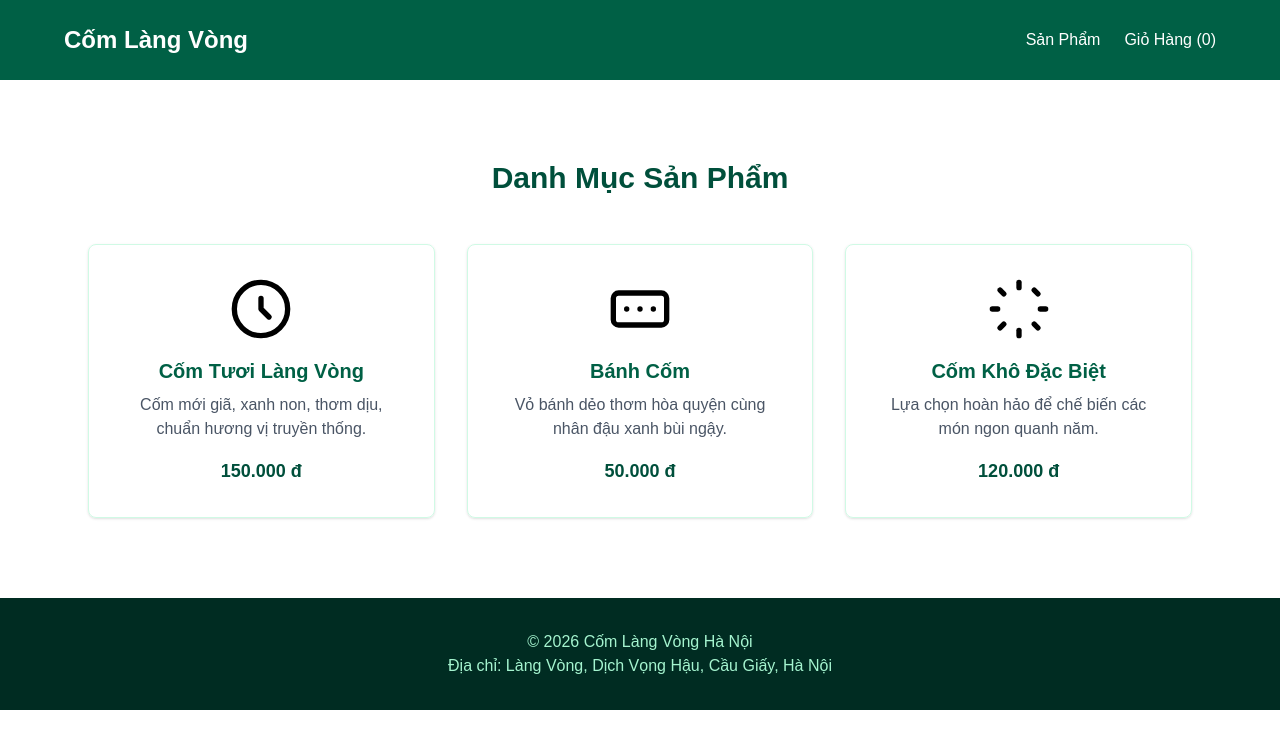
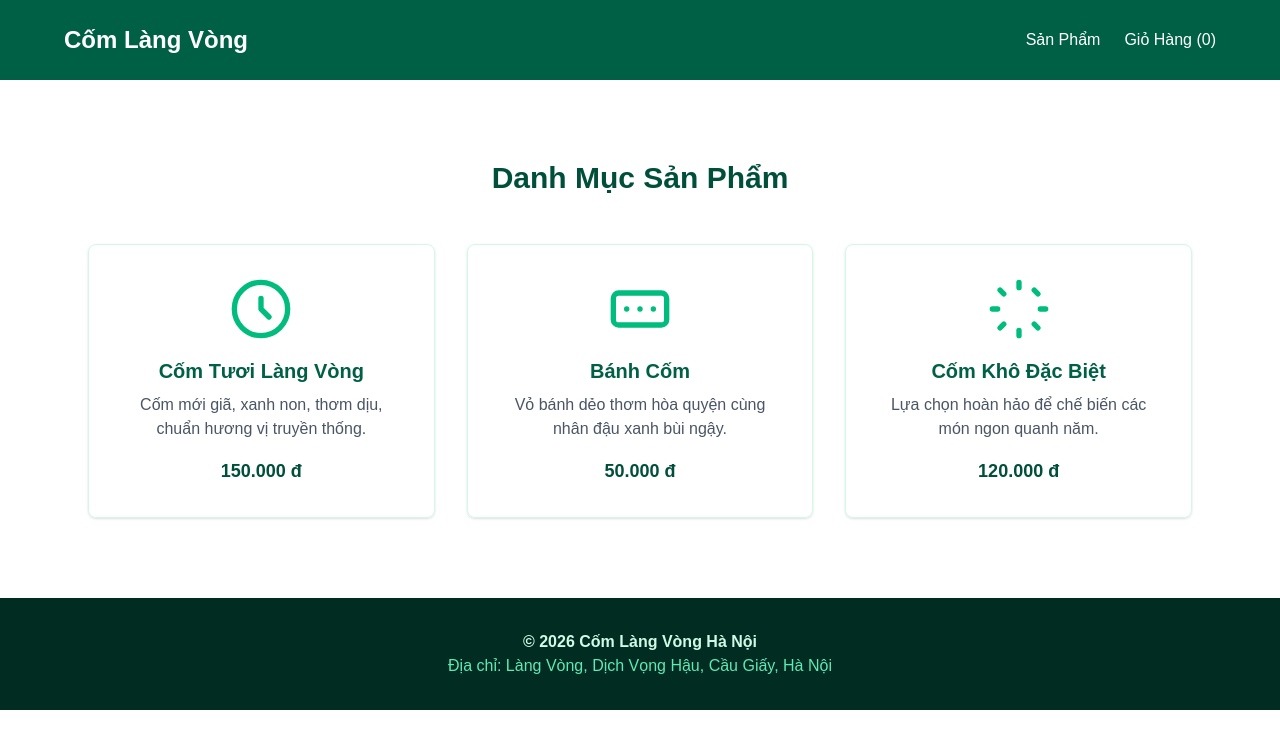
Before and after one commit to Thanh1623/ComEcommerce, a Next.js app: page /products in a window 1280 px wide. Shown: the top 748 px of the page. Built offline with nearby package versions, Linux system fonts and the light colour scheme.

Commit message:
fix: improve icon visibility and text contrast across pages

```diff
--- a/src/app/cart/page.tsx
+++ b/src/app/cart/page.tsx
@@ -1,6 +1,7 @@
 'use client';
 
 import { useCart } from '@/context/CartContext';
+import ProductIcon from '@/components/ProductIcon';
 
 export default function CartPage() {
   const { cart, removeFromCart } = useCart();
@@ -17,17 +18,17 @@ export default function CartPage() {
           {cart.map((item) => (
             <div key={item.id} className="flex justify-between items-center border p-4 rounded">
               <div className="flex items-center gap-4">
-                <img src={item.image} alt={item.name} className="w-16 h-16" />
+                <ProductIcon id={item.id} className="w-16 h-16" />
                 <div>
-                  <h3 className="font-semibold">{item.name}</h3>
-                  <p>Số lượng: {item.quantity}</p>
+                  <h3 className="font-semibold text-emerald-900">{item.name}</h3>
+                  <p className="text-gray-600">Số lượng: {item.quantity}</p>
                 </div>
               </div>
-              <p className="font-bold">{(item.price * item.quantity).toLocaleString('vi-VN')} đ</p>
-              <button onClick={() => removeFromCart(item.id)} className="text-red-500">Xóa</button>
+              <p className="font-bold text-emerald-900">{(item.price * item.quantity).toLocaleString('vi-VN')} đ</p>
+              <button onClick={() => removeFromCart(item.id)} className="text-red-500 hover:text-red-700">Xóa</button>
             </div>
           ))}
-          <div className="text-right text-2xl font-bold">
+          <div className="text-right text-2xl font-bold text-emerald-950 mt-4">
             Tổng cộng: {total.toLocaleString('vi-VN')} đ
           </div>
         </div>
--- a/src/app/products/[id]/page.tsx
+++ b/src/app/products/[id]/page.tsx
@@ -4,6 +4,7 @@ import { products } from '@/data/products';
 import { notFound } from 'next/navigation';
 import { useCart } from '@/context/CartContext';
 import { use } from 'react';
+import ProductIcon from '@/components/ProductIcon';
 
 interface ProductDetailPageProps {
   params: Promise<{ id: string }>;
@@ -21,7 +22,7 @@ export default function ProductDetail({ params }: ProductDetailPageProps) {
   return (
     <div className="py-20 px-6 max-w-4xl mx-auto">
       <div className="border border-emerald-100 p-8 rounded-lg shadow-sm">
-        <img src={product.image} alt={product.name} className="w-32 h-32 mx-auto mb-6" />
+        <ProductIcon id={product.id} className="w-32 h-32 mx-auto mb-6" />
         <h2 className="text-4xl font-bold mb-4 text-emerald-900 text-center">{product.name}</h2>
         <p className="text-gray-600 mb-6 text-lg text-center">{product.description}</p>
         <p className="text-2xl font-bold text-emerald-900 text-center">{product.price.toLocaleString('vi-VN')} đ</p>
--- a/src/app/products/page.tsx
+++ b/src/app/products/page.tsx
@@ -1,5 +1,6 @@
 import { products } from '@/data/products';
 import Link from 'next/link';
+import ProductIcon from '@/components/ProductIcon';
 
 export default function ProductListing() {
   return (
@@ -9,7 +10,7 @@ export default function ProductListing() {
         {products.map((product) => (
           <Link href={`/products/${product.id}`} key={product.id}>
             <div className="border border-emerald-100 p-8 rounded-lg shadow-sm hover:shadow-md transition flex flex-col items-center text-center cursor-pointer">
-              <img src={product.image} alt={product.name} className="w-16 h-16 mb-4" />
+              <ProductIcon id={product.id} className="w-16 h-16 mb-4" />
               <h3 className="text-xl font-semibold mb-2 text-emerald-800">{product.name}</h3>
               <p className="text-gray-600 mb-4">{product.description}</p>
               <p className="text-lg font-bold text-emerald-900">{product.price.toLocaleString('vi-VN')} đ</p>
--- a/src/components/Footer.tsx
+++ b/src/components/Footer.tsx
@@ -1,8 +1,8 @@
 export default function Footer() {
   return (
-    <footer className="bg-emerald-950 text-emerald-200 text-center py-8">
-      <p>&copy; 2026 Cốm Làng Vòng Hà Nội</p>
-      <p>Địa chỉ: Làng Vòng, Dịch Vọng Hậu, Cầu Giấy, Hà Nội</p>
+    <footer className="bg-emerald-950 text-emerald-100 text-center py-8">
+      <p className="font-semibold">&copy; 2026 Cốm Làng Vòng Hà Nội</p>
+      <p className="text-emerald-300">Địa chỉ: Làng Vòng, Dịch Vọng Hậu, Cầu Giấy, Hà Nội</p>
     </footer>
   );
 }
--- /dev/null
+++ b/src/components/ProductIcon.tsx
@@ -0,0 +1,6 @@
+export default function ProductIcon({ id, className = "w-12 h-12" }: { id: string, className?: string }) {
+  if (id === 'com-tuoi') return <svg xmlns="http://www.w3.org/2000/svg" viewBox="0 0 24 24" fill="none" stroke="currentColor" strokeWidth="2" strokeLinecap="round" strokeLinejoin="round" className={`${className} text-emerald-500`}><circle cx="12" cy="12" r="10"/><path d="M12 8v4l3 3"/></svg>;
+  if (id === 'banh-com') return <svg xmlns="http://www.w3.org/2000/svg" viewBox="0 0 24 24" fill="none" stroke="currentColor" strokeWidth="2" strokeLinecap="round" strokeLinejoin="round" className={`${className} text-emerald-500`}><rect width="20" height="12" x="2" y="6" rx="2"/><path d="M12 12h.01"/><path d="M17 12h.01"/><path d="M7 12h.01"/></svg>;
+  if (id === 'com-kho') return <svg xmlns="http://www.w3.org/2000/svg" viewBox="0 0 24 24" fill="none" stroke="currentColor" strokeWidth="2" strokeLinecap="round" strokeLinejoin="round" className={`${className} text-emerald-500`}><path d="M12 2v2"/><path d="M12 20v2"/><path d="m4.9 4.9 1.4 1.4"/><path d="m17.7 17.7 1.4 1.4"/><path d="M2 12h2"/><path d="M20 12h2"/><path d="m6.3 17.7-1.4 1.4"/><path d="m19.1 6.3-1.4-1.4"/></svg>;
+  return null;
+}
```
